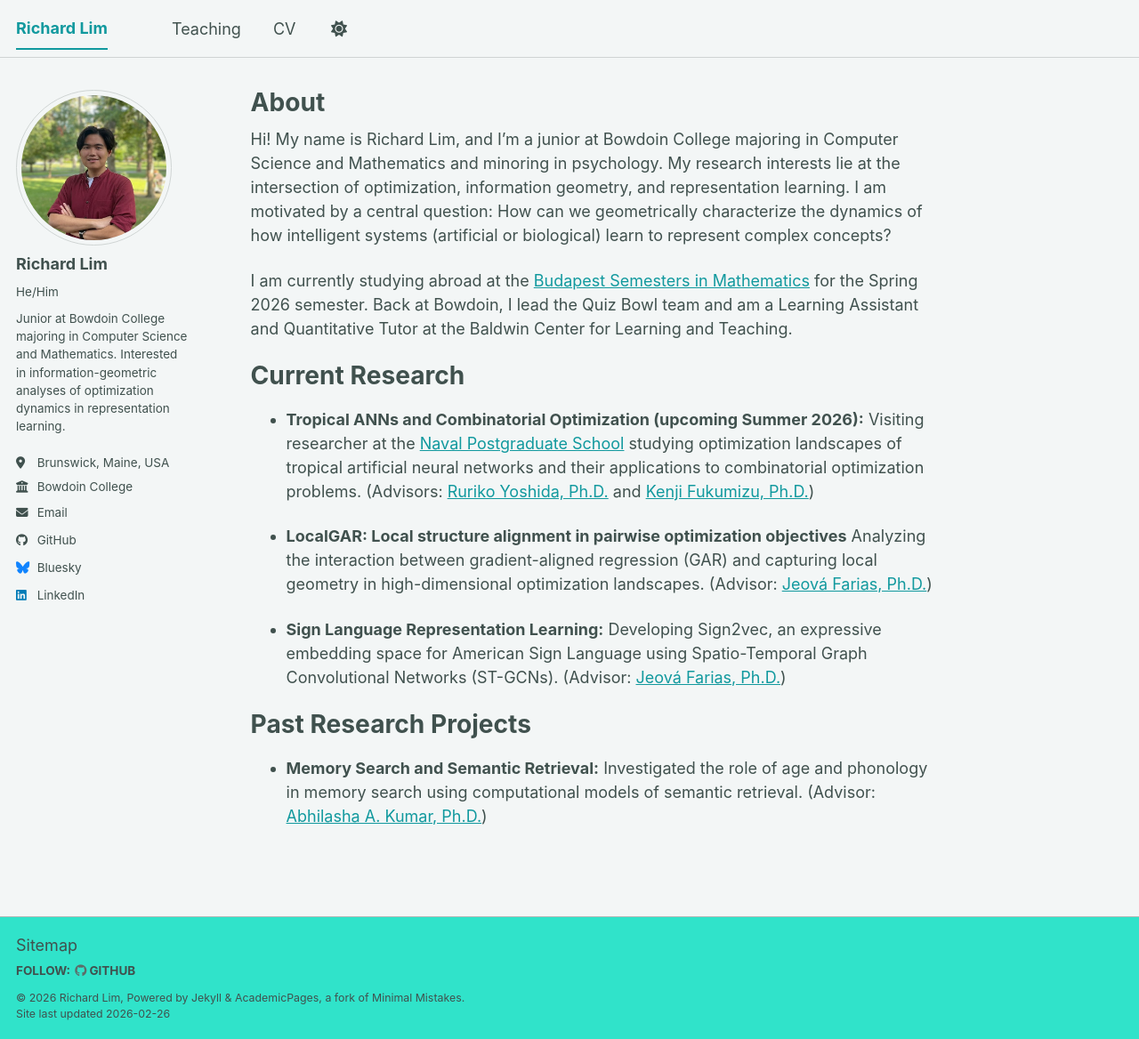
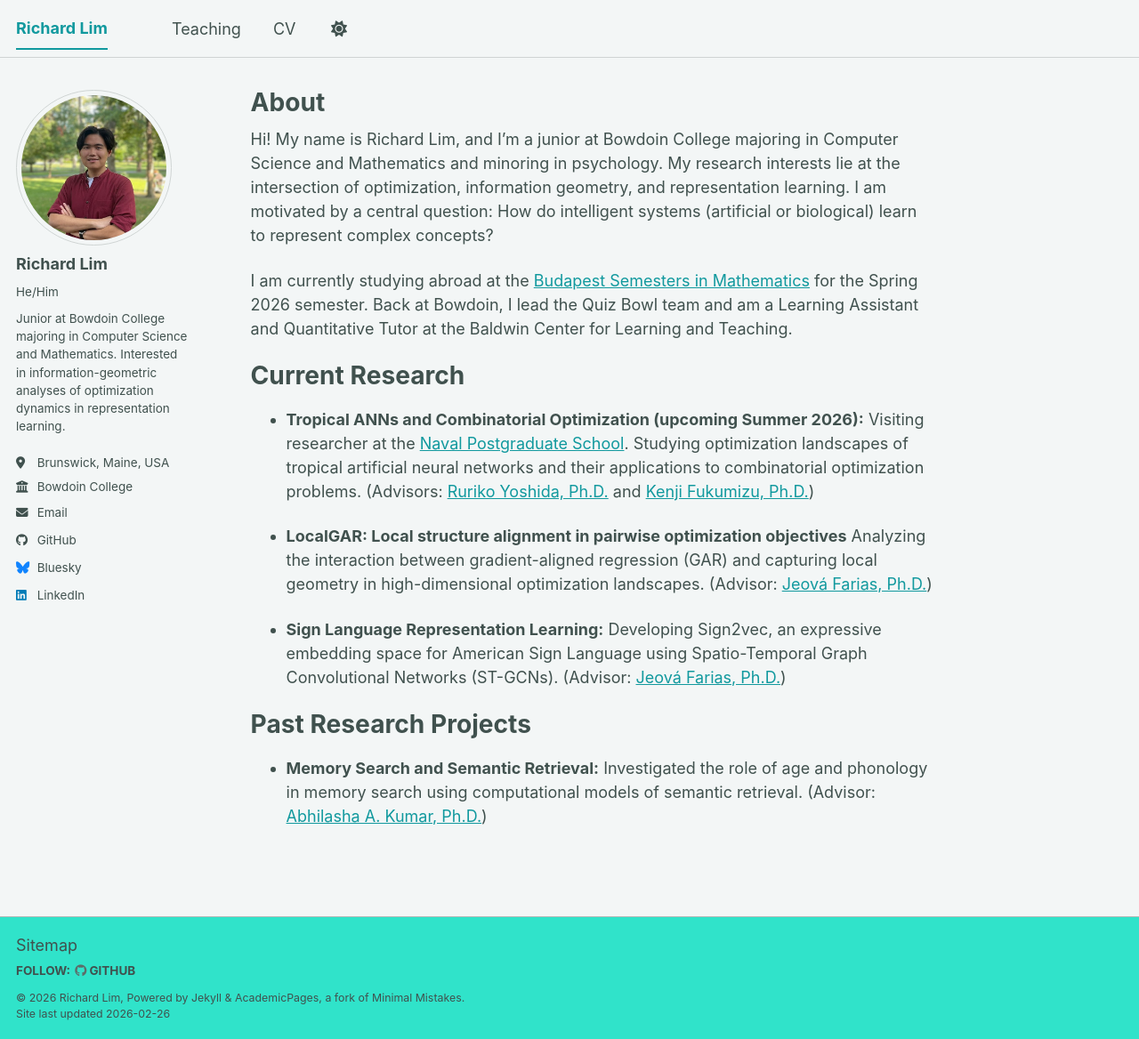
Before and after one commit to rlim-fm/rlim-fm.github.io, a Jekyll site: the page built from _pages/about.md, in a window 1280 px wide and 1168 px high. Shown: the whole window at 89% size. Built offline with Jekyll 4.4.1, drawn with Linux system fonts in a browser that asks for light colours; a script bundle is joined from its source files by our own code; library files that are not in the unit come from our copies.

Commit message:
update about and cv

```diff
--- a/_pages/about.md
+++ b/_pages/about.md
@@ -7,13 +7,13 @@
   - /about.html
 ---
 
-Hi! My name is Richard Lim, and I'm a junior at Bowdoin College majoring in Computer Science and Mathematics and minoring in psychology. My research interests lie at the intersection of optimization, information geometry, and representation learning. I am motivated by a central question: How can we geometrically characterize the dynamics of how intelligent systems (artificial or biological) learn to represent complex concepts?
+Hi! My name is Richard Lim, and I'm a junior at Bowdoin College majoring in Computer Science and Mathematics and minoring in psychology. My research interests lie at the intersection of optimization, information geometry, and representation learning. I am motivated by a central question: How do intelligent systems (artificial or biological) learn to represent complex concepts?
 
 I am currently studying abroad at the [Budapest Semesters in Mathematics](https://www.budapestsemesters.com/) for the Spring 2026 semester. Back at Bowdoin, I lead the Quiz Bowl team and am a Learning Assistant and Quantitative Tutor at the Baldwin Center for Learning and Teaching.
 
 Current Research
 ======
-- **Tropical ANNs and Combinatorial Optimization (upcoming Summer 2026):** Visiting researcher at the [Naval Postgraduate School](https://nps.edu/) studying optimization landscapes of tropical artificial neural networks and their applications to combinatorial optimization problems. (Advisors: [Ruriko Yoshida, Ph.D.](https://polytopes.net/) and [Kenji Fukumizu, Ph.D.](https://www.ism.ac.jp/~fukumizu/))
+- **Tropical ANNs and Combinatorial Optimization (upcoming Summer 2026):** Visiting researcher at the [Naval Postgraduate School](https://nps.edu/). Studying optimization landscapes of tropical artificial neural networks and their applications to combinatorial optimization problems. (Advisors: [Ruriko Yoshida, Ph.D.](https://polytopes.net/) and [Kenji Fukumizu, Ph.D.](https://www.ism.ac.jp/~fukumizu/))
 
 
 - **LocalGAR: Local structure alignment in pairwise optimization objectives** Analyzing the interaction between gradient-aligned regression (GAR) and capturing local geometry in high-dimensional optimization landscapes. (Advisor: [Jeová Farias, Ph.D.](https://jeovafarias.github.io/))
```
Also changed, not shown: 1 other file.
